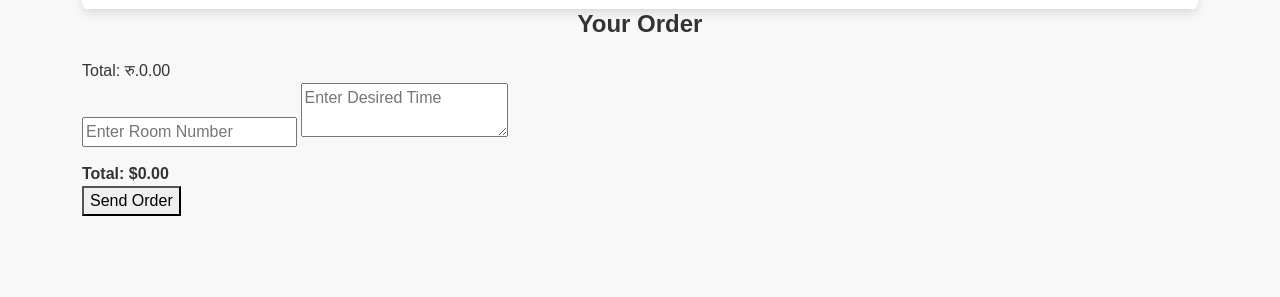
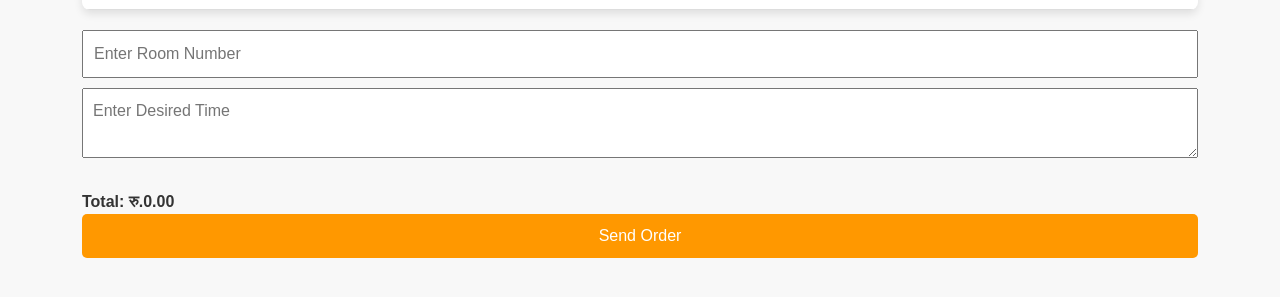
Before and after one commit to yosintv/rest, a plain HTML site: page index.html in a window 1280 px wide. Shown: the part 265-562 px from the top of the page. Drawn offline with nearby package versions, Linux system fonts and the light colour scheme.

Commit message:
Update index.html

```diff
--- a/index.html
+++ b/index.html
@@ -1,3 +1,4 @@
+
 
 <!DOCTYPE html>
 <html lang="en">
@@ -183,10 +184,8 @@ h3 {
             <tbody id="menu"></tbody>
         </table>
 
-<!-- Order section -->
-<div id="orderSection"></div>
-<div id="orderList"></div>
-<div id="totalAmount"></div>
+        <!-- Order section -->
+        <div class="order-section">
 
 
 
```
